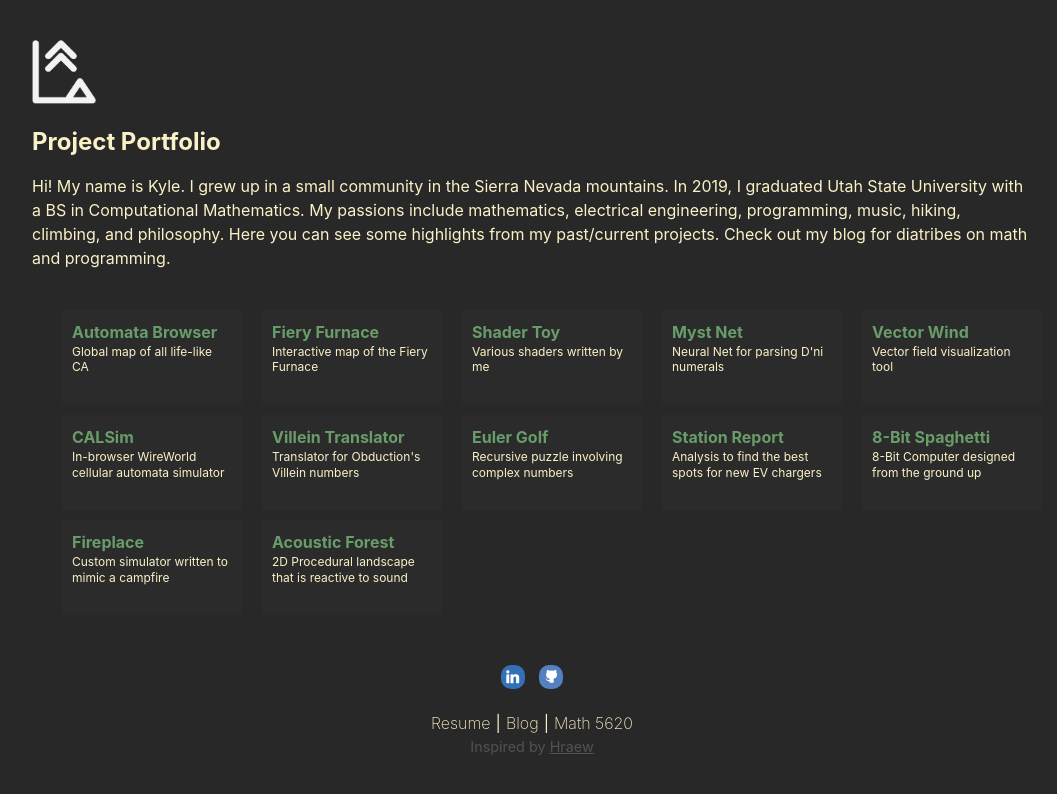
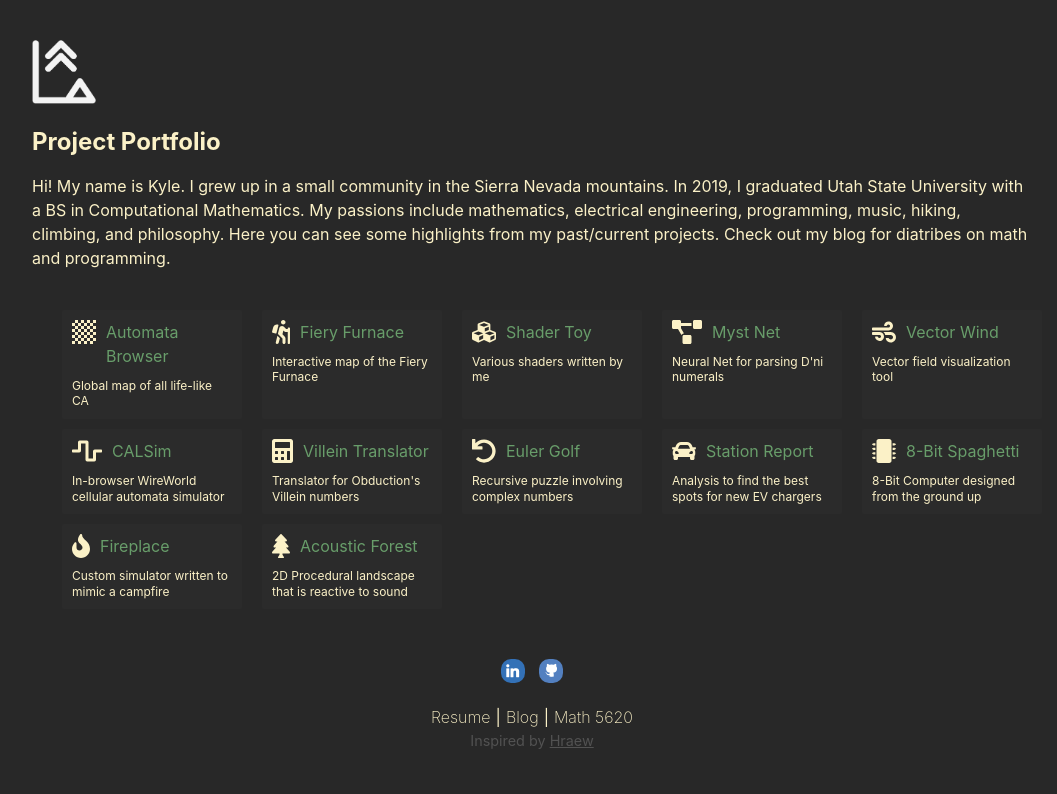
Before and after one commit to kylehovey/relto, a React (Create React App) app: page / in a window 1280 px wide. Shown: the top 794 px of the page, without its empty margins (108-1165 px from the left). Built offline with nearby package versions, Linux system fonts and the light colour scheme.

Commit message:
Added project icons

```diff
--- a/package.json
+++ b/package.json
@@ -3,6 +3,10 @@
   "version": "0.1.0",
   "private": true,
   "dependencies": {
+    "@fortawesome/fontawesome-free": "^5.15.2",
+    "@fortawesome/fontawesome-svg-core": "^1.2.34",
+    "@fortawesome/free-solid-svg-icons": "^5.15.2",
+    "@fortawesome/react-fontawesome": "^0.1.14",
     "@testing-library/jest-dom": "^5.11.9",
     "@testing-library/react": "^11.2.5",
     "@testing-library/user-event": "^12.7.2",
--- a/src/App.js
+++ b/src/App.js
@@ -1,4 +1,5 @@
 import React, { useState } from 'react';
+import { FontAwesomeIcon } from '@fortawesome/react-fontawesome';
 
 import './App.scss';
 
@@ -42,10 +43,13 @@ function App() {
         return null;
       }
 
-      const elements = projects.map(({ title, brief }, i) => (
+      const elements = projects.map(({ title, icon, brief }, i) => (
         <li key={`project-${i}`}>
           <a href="#" onClick={methods.handleClick(i)}>
-            <span className="title">{title}</span>
+            <div className="title-section">
+              <FontAwesomeIcon icon={icon} />
+              <span className="title">{title}</span>
+            </div>
             <span className="brief">{brief}</span>
           </a>
         </li>
--- a/src/App.scss
+++ b/src/App.scss
@@ -56,10 +56,27 @@ div.container {
       background-color: lighten($bg, 1%);
       border-radius: 2px;
 
+      div.title-section {
+        display: flex;
+        align-items: top;
+        justify-content: flex-start;
+        margin-bottom: 10px;
+
+        svg {
+          font-size: 1.5rem;
+          padding-right: 10px;
+        }
+      }
+
       &:hover {
         background-color: lighten($bg, 10%);
         transition: 0.5s;
         cursor: pointer;
+
+        svg {
+          color: $yellow;
+          transition: 0.5s;
+        }
       }
 
       a {
@@ -67,14 +84,12 @@ div.container {
         text-decoration: none;
         padding: 10px;
         margin: 0px;
-        margin-bottom: 20px;
         display: block;
 
         span {
           display: block;
 
           &.title {
-            font-weight: bold;
             color: $hl;
           }
 
--- a/src/data/projects.js
+++ b/src/data/projects.js
@@ -1,6 +1,22 @@
-export default [
+import {
+  faChessBoard,
+  faHiking,
+  faCubes,
+  faProjectDiagram,
+  faWind,
+  faWaveSquare,
+  faCalculator,
+  faUndo,
+  faCar,
+  faMicrochip,
+  faFire,
+  faTree,
+} from '@fortawesome/free-solid-svg-icons'
+
+const projects = [
   {
     title : "Automata Browser",
+    icon: faChessBoard,
     year: "2020",
     brief: "Global map of all life-like CA",
     description : "I was researching emergent complexity in cellular automata and found a classification scheme for all quarter million life-like automata. The embedding compresses all of the rules into a nebula of points where distance between any two points provides a decent approximation of how simililarly the rules behave given a random initial board state. I built this browser with React so that I could better explore the dataset.",
@@ -8,6 +24,7 @@ export default [
   },
   {
     title : "Fiery Furnace",
+    icon: faHiking,
     year: "2020",
     brief: "Interactive map of the Fiery Furnace",
     description : "Pre-pandemic, my partner Hannah and I took a trip down to Arches National Park in Utah. The highlight was exploring the Fiery Furnace: a labrynth of ancient sandstone with no main trail, only meandering boulder routes and washes. I exported the route data (recorded with my watch) and interpolated photo time-stamps with location time-stamps to create an interactive map of our path with pictures along the way using Mapbox.",
@@ -15,6 +32,7 @@ export default [
   },
   {
     title : "Shader Toy",
+    icon: faCubes,
     year: "2020",
     brief: "Various shaders written by me",
     description : "I have been having a lot of fun learning how to write shaders. GLSL seemed like an intimidating topic at first, but once I realized it was essentially a very parrellized graphing calculator I started having a lot of fun and have been picking up some more techniques. As of writing this, I have worked with Ray Marching, Conformal Mapping, and 2D interference patterns.",
@@ -22,6 +40,7 @@ export default [
   },
   {
     title : "Myst Net",
+    icon: faProjectDiagram,
     year: "2019",
     brief: "Neural Net for parsing D'ni numerals",
     description : "This was my last hackathon project. The D'ni numeral system is from the world of Myst, a game series that I am a very large fan of. The system is base-25, and has a rotational glyph system with a base-5 sub-pattern. I wanted to see if I could reproduce the MNIST convnet example using D'ni numbers. To generate training data, I wrote the segments in isolation and created a script to produce combinatorial sets of the individual segments I created. In the end, the network had over 99% validation accuracy and responded well to novel handwritten D'ni digits.",
@@ -29,6 +48,7 @@ export default [
   },
   {
     title : "Vector Wind",
+    icon: faWind,
     year: "2017",
     brief: "Vector field visualization tool",
     description : "I was inspired by a Reddit post that used HTML Canvas to create a beautiful vector field visualization. Unfortunately, the poster did not release their source code, so I decided to make my own version. Vector fields are entered by typing in a Javascript function that takes two inputs (x,y) and returns a two-element array. The result is visualized by creating particles that get pushed around in the field like dust in the wind. The source code can be found on my GitHub.",
@@ -36,6 +56,7 @@ export default [
   },
   {
     title : "CALSim",
+    icon: faWaveSquare,
     year: "2016",
     brief: "In-browser WireWorld cellular automata simulator",
     description : "This is a WireWorld Cellular Automata simulator written in JavaScript. WireWorld is a CA capable of logic simulation. In fact, it is Turing Complete! This in-browser interpreter allows you to create structures, copy, paste, delete, and pause/play/step simulations.",
@@ -43,6 +64,8 @@ export default [
   },
   {
     title : "Villein Translator",
+    icon: faCalculator,
+    year: "2016",
     year: "2016",
     brief: "Translator for Obduction's Villein numbers",
     description : "In Cyan's new game Obduction there is an alien race called the Villeins. Part of the game is figuring out their numbering system, which uses a three-by-three grid on which five \"digits\" can lie. The whole system is base-4, and I had a bunch of fun figuring it out. I wanted to create a translator to quickly verify numbers, so I made one husing the html5 canvas.",
@@ -50,6 +73,7 @@ export default [
   },
   {
     title : "Euler Golf",
+    icon: faUndo,
     year: "2015",
     brief: "Recursive puzzle involving complex numbers",
     description : "When I was attending Cuesta College in San Luis Obispo, I had an idea for a game over the Gaussian Integers (complex numbers of the form a+bi where a and b are both integers). I quickly found that the game was evil in difficulty, and as I shared it with friends I also learned that it was not just me. In light of this newfound challenge, I created an in-browser version as a Hackathon project. More info can be found on the site.",
@@ -64,6 +88,7 @@ export default [
   //},
   {
     title : "Station Report",
+    icon: faCar,
     year: "2018",
     brief: "Analysis to find the best spots for new EV chargers",
     description : "In Utah, where the air is bad enough each winter to take years off of the average person's life expectancy, electric vehicle adoption is one of the many solutions to our air quality. At the Utah Power and Electronics Lab (UPEL), I helped Rocky Mountain Power determine where to place/fund new electric vehicle charging stations in Utah. We worked with the Utah Department of Transportation to combine traffic information, as well as network analysis on the roadways to find the locations that would have the highest impact for EV adoption. This interactive report summarizes the findings of the analysis and visualizes what corridors are affected.",
@@ -71,6 +96,7 @@ export default [
   },
   {
     title : "8-Bit Spaghetti",
+    icon: faMicrochip,
     year: "2012",
     brief: "8-Bit Computer designed from the ground up",
     description : "One fateful night of playing Minecraft with my best friend and I was convinced that I had to learn more about the inner workings of a CPU. We had just installed a mod that added basic digital components to the game, and my friend was constructing a processor. I knew nothing about architecture at that point, but I wanted to learn more. I began my journey reading \"Digitial Computer Electronics\" by Malvino and started constructing the basic modular components of a computer. Eventually I had constructed a processor of my own design. The final product had EM interference which induced signalling issues, but the knowledge I gained benefits me to this day. I made a website and tutorial to aid anyone who wishes to acheive the same goal. I know of a few individuals so far that have used my instructions to build their own CPU.",
@@ -78,6 +104,7 @@ export default [
   },
   {
     title : "Fireplace",
+    icon: faFire,
     year: "2016",
     brief : "Custom simulator written to mimic a campfire",
     description : "One of my favorite things to do in my free time is to program new patterns for the Adafruit Neopixel shield (a 5x8 RGB LED matrix for the Arduino). Since I camp a lot, I wanted to simulate fire on it with the hopes of creating a calming lantern for my tent. I decided to go with a slightly neural-network inspired approach. I created an ember class that has an internal fire value and a customized sigmoid curve function that will map the embers' fire values to something between 0 and 1. A stoke method adds a random integer in a specified range, and a diminish method multiplies the fire variable by a predetermined constant (0<k<1). I was so happy with the results that I wanted to create an in-browser version. This time, I used HTML5 and JS to create a grid of embers. I shaped the fire on the page by making the range for the random constant that each ember is stoked with depend on the ember's position on the page. Vertically there is a linear gradient, and horizontally there is a gaussian distribution determined by page width.",
@@ -85,6 +112,7 @@ export default [
   },
   {
     title : "Acoustic Forest",
+    icon: faTree,
     year: "2016",
     brief: "2D Procedural landscape that is reactive to sound",
     description : "A natural continuation of my FirePlace project and an ode to John Muir and the mountains, I created Acoustic Forest: a music visualizer that uses procedurally generated terrain with unique elements augmented by distinct frequency bands in a song. I decided to go with Muse's \"Exogenesis Symphony Part 3\" which I claim absolutely no rights to and will take down at first request of any proprietor's request. I chose the song because it just so happened that Muse's masterful composition consists of a crescendo of increasing layers of elements, then a decrescendo back out. The structure of the song itself is a mountain in shape, which made it perfect to bring in elements slowly, then bring them out in reverse order. Currently this only runs in Chrome/Safari for desktop, so apologies to mobile users. Granted, this was created in Canvas without WebGL, so expect heavy processor usage.",
@@ -98,4 +126,6 @@ export default [
     link : "Resolutions/index.html"
   },
   */
-]
+];
+
+export default projects;
```
Also changed, not shown: 1 other file (tests, documents, lock files or other folders).
